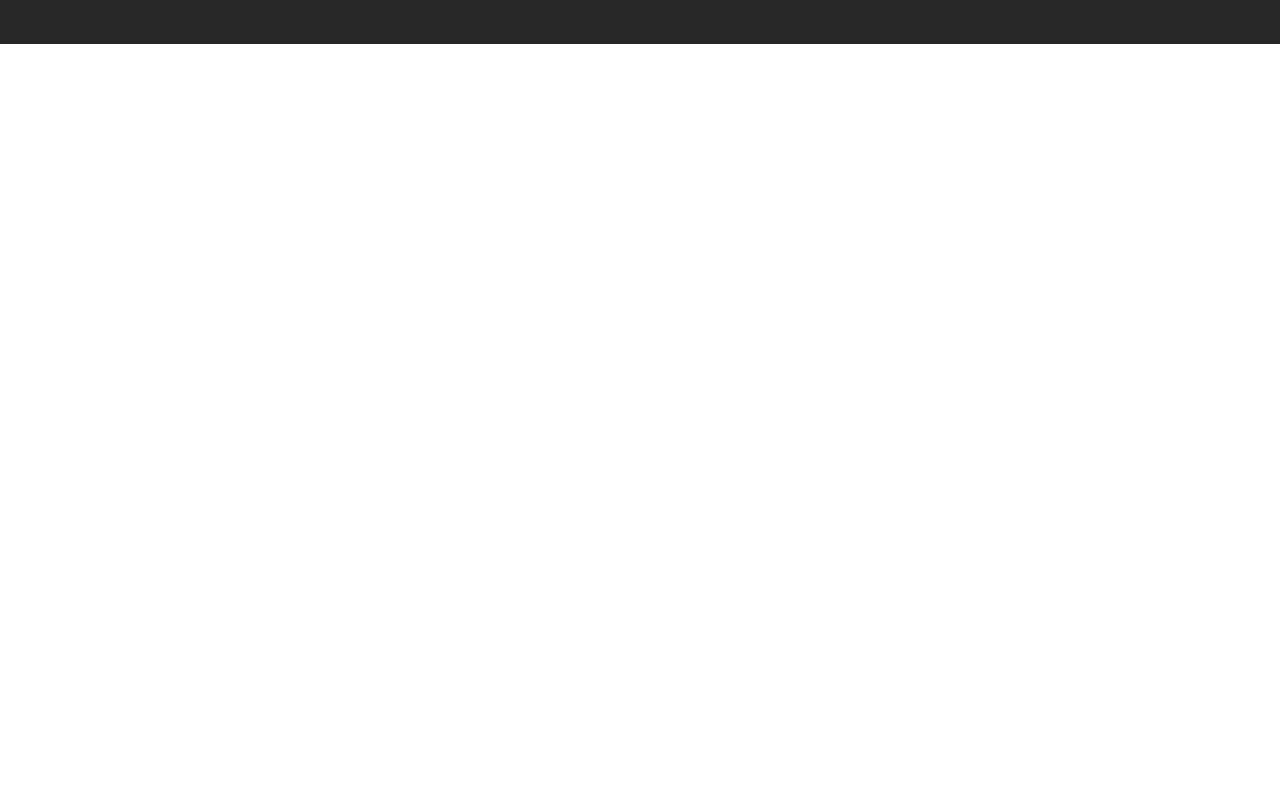
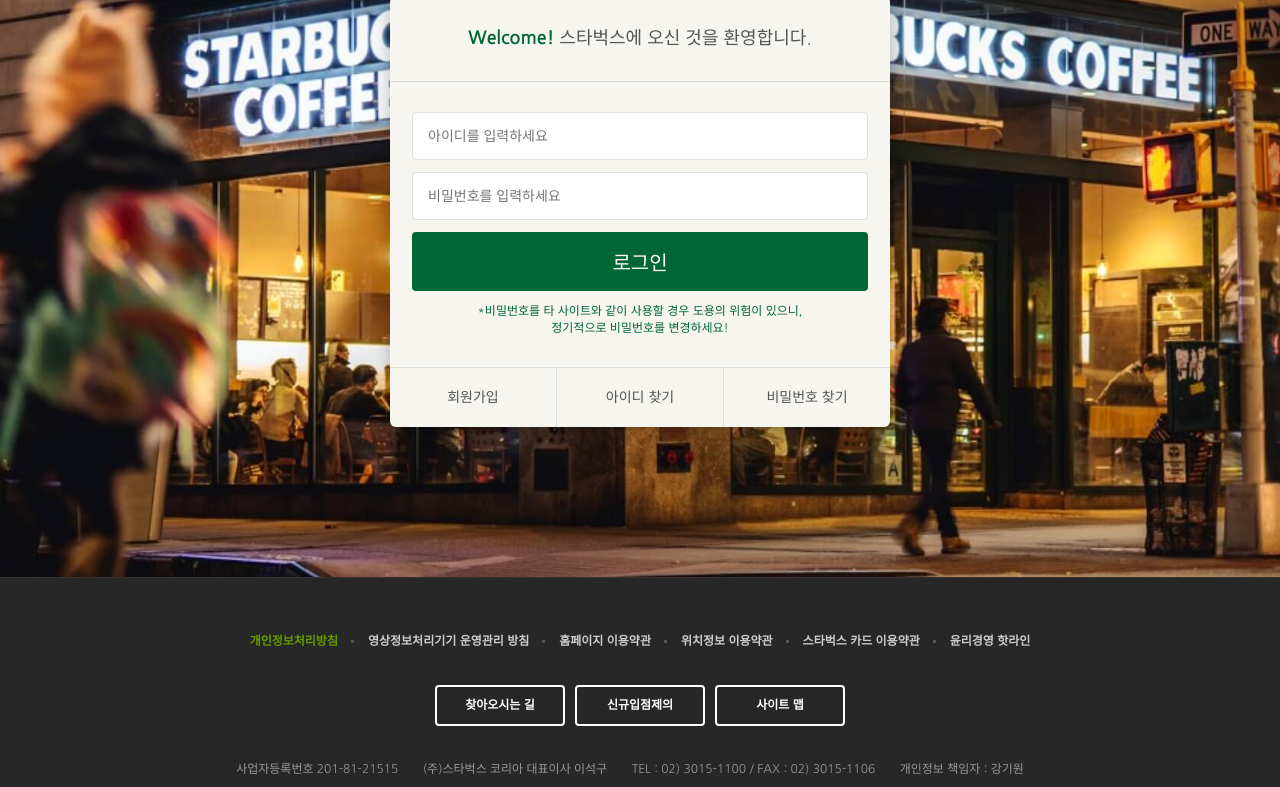
Before and after one commit to Donghwan127/starbucks, a plain HTML site: page signin/index.html in a window 1280 px wide. Shown: the part 290-1077 px from the top of the page. Before the commit the page ends 800 px from the top, so only its background shows below. Drawn offline with nearby package versions, Linux system fonts and the light colour scheme.

Commit message:
로그인 페이지 완성

```diff
--- /dev/null
+++ b/css/signin.css
@@ -0,0 +1,90 @@
+.signin {
+  margin-top: 120px;
+  padding: 100px 0 150px;
+  background-image: url("../images/signin_bg.jpg");
+  background-repeat: no-repeat;
+  background-position: center;
+  background-attachment: fixed;
+  background-size: cover;
+}
+
+.signin h1 {
+  color: #fff;
+  font-size: 30px;
+  font-weight: 700;
+  text-align: center;
+  margin-bottom: 24px;
+}
+
+.signin__card {
+  width: 500px;
+  margin: 0 auto;
+  border-radius: 6px;
+  background-color: #F6F5F0;
+  box-shadow: 2px 2px 20px rgba(0,0,0,.3);
+  color: #555;
+}
+
+.signin__card h2 {
+  padding: 30px;
+  font-size: 18px;
+  text-align: center;
+  border-bottom: 1px solid #ddd;
+}
+
+.signin__card h2 strong {
+  font-weight: 700;
+  color: #006633;
+}
+
+.signin__card form {
+  padding: 30px 22px;
+}
+
+.signin__card form input {
+  width: 100%;
+  margin-bottom: 12px;
+  padding: 15px;
+  border: 1px solid #ddd;
+  border-radius: 4px;
+  outline: none;
+  box-sizing: border-box;
+  font-size: 14px;
+}
+
+.signin__card form [type="submit"] {
+  background-color: #006633;
+  border: none;
+  color: #fff;
+  font-size: 20px;
+  cursor: pointer;
+}
+
+.signin__card form p {
+  font-size: 12px;
+  color: #006633;
+  text-align: center;
+}
+
+.signin__card .actions {
+  display: flex;
+  border-top: 1px solid #ddd;
+}
+
+.signin__card .actions a {
+  flex-grow: 1;
+  flex-basis: 0;
+  text-align: center;
+  padding: 20px;
+  color: #555;
+  font-size: 14px;
+  border-right: 1px solid #ddd;
+}
+
+.signin__card .actions a:last-child {
+  border-right: none;
+}
+
+.signin__card .actions a:hover {
+  text-decoration: underline;
+}
--- a/signin/index.html
+++ b/signin/index.html
@@ -26,6 +26,7 @@
   <link href="https://fonts.googleapis.com/css2?family=Nanum+Gothic:wght@400;700&display=swap" rel="stylesheet">
   <link rel="stylesheet" href="https://fonts.googleapis.com/icon?family=Material+Icons" />
   <link rel="stylesheet" href="../css/common.css"/>
+  <link rel="stylesheet" href="../css/signin.css"/>
 
   <script defer src="../js/common.js"></script>
 </head>
@@ -362,7 +363,24 @@
   </header>
 
   <section class="signin">
-
+    <h1>로그인</h1>
+    <div class="signin__card">
+      <h2> <strong>Welcome!</strong> 스타벅스에 오신 것을 환영합니다.</h2>
+      <form>
+        <input type="text" placeholder="아이디를 입력하세요"/>
+        <input type="password" placeholder="비밀번호를 입력하세요"/>
+        <input type="submit" value="로그인"/>
+        <p>
+          *비밀번호를 타 사이트와 같이 사용할 경우 도용의 위험이 있으니, <br/>
+          정기적으로 비밀번호를 변경하세요!
+        </p>
+      </form>
+      <div class="actions">
+        <a href="javascript:void(0)">회원가입</a>
+        <a href="javascript:void(0)">아이디 찾기</a>
+        <a href="javascript:void(0)">비밀번호 찾기</a>
+      </div>
+    </div>
   </section>
 
 
```
